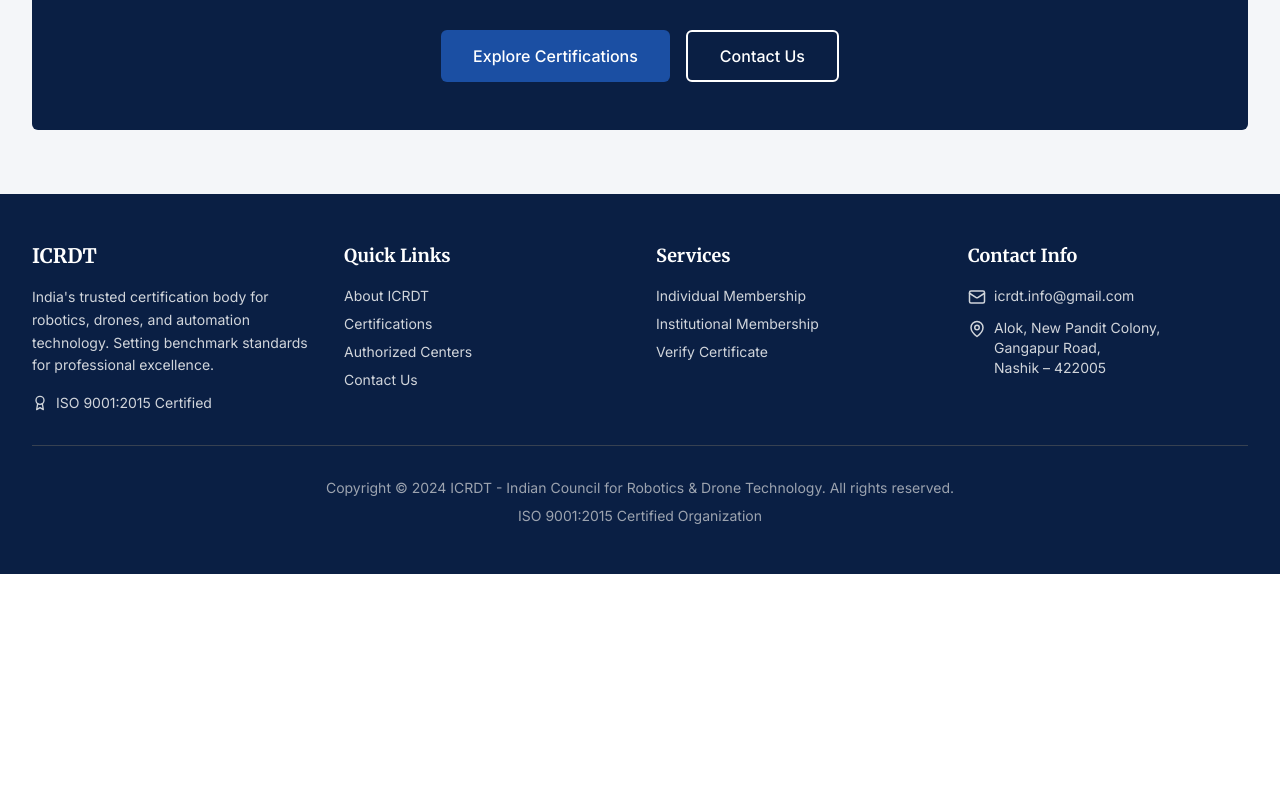
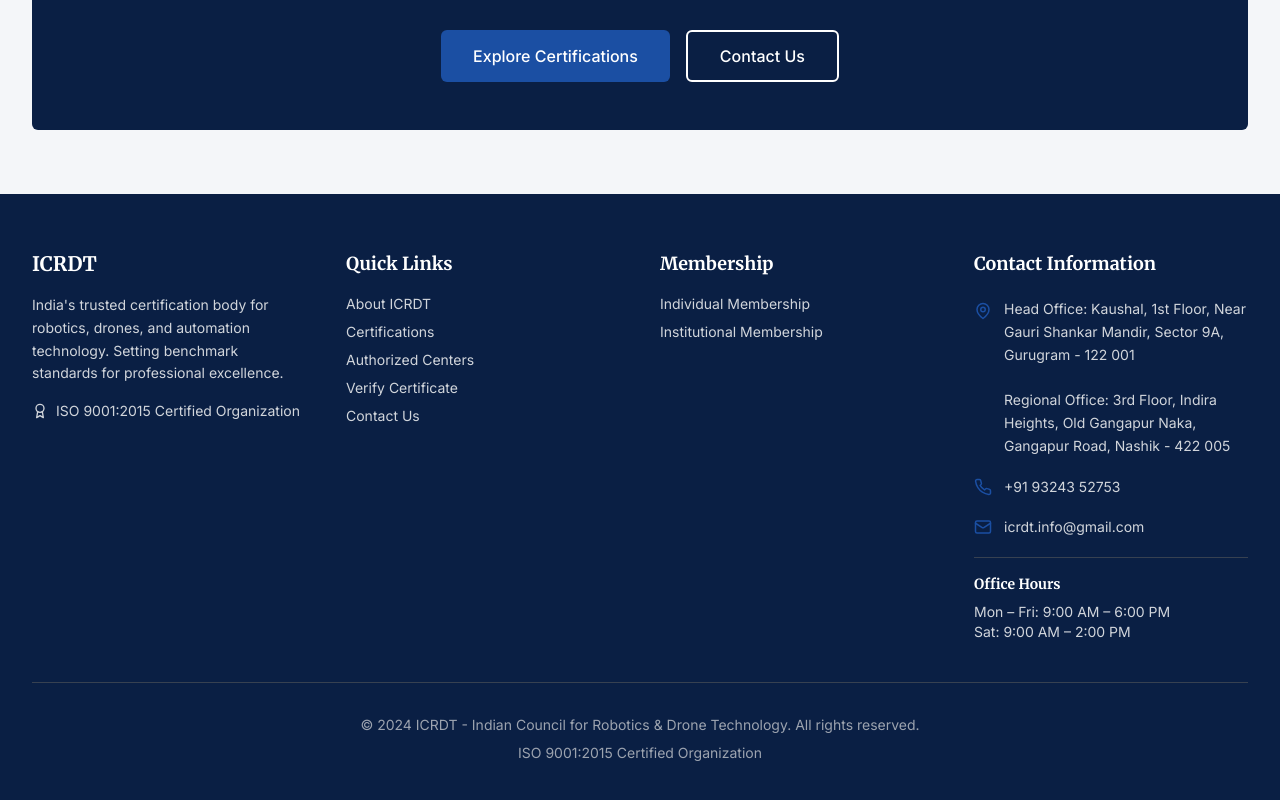
Before and after one commit to Braintech456/icrdt, a React (Vite) app: page / in a window 1280 px wide. Shown: the part 1582-2382 px from the top of the page. Before the commit the page ends 2156 px from the top, so only its background shows below. Built offline with nearby package versions, Linux system fonts and the light colour scheme.

Commit message:
Updated Footer.tsx

```diff
--- a/src/components/Footer.tsx
+++ b/src/components/Footer.tsx
@@ -1,4 +1,4 @@
-import { Mail, MapPin, Award } from 'lucide-react';
+import { Mail, MapPin, Award, Phone } from 'lucide-react';
 
 interface FooterProps {
   onNavigate: (page: string) => void;
@@ -12,21 +12,29 @@ export default function Footer({ onNavigate }: FooterProps) {
 
   return (
     <footer className="bg-navy-primary text-white">
-      <div className="max-w-7xl mx-auto px-4 sm:px-6 lg:px-8 py-12">
-        <div className="grid grid-cols-1 md:grid-cols-2 lg:grid-cols-4 gap-8">
+      <div className="max-w-7xl mx-auto px-4 sm:px-6 lg:px-8 py-14">
+        <div className="grid grid-cols-1 md:grid-cols-2 lg:grid-cols-4 gap-10">
+
+          {/* About */}
           <div>
             <h3 className="text-xl font-bold font-merriweather mb-4">ICRDT</h3>
             <p className="text-gray-300 text-sm mb-4 font-inter leading-relaxed">
-              India's trusted certification body for robotics, drones, and automation technology. Setting benchmark standards for professional excellence.
+              India's trusted certification body for robotics, drones, and automation technology.
+              Setting benchmark standards for professional excellence.
             </p>
+
             <div className="flex items-center gap-2 text-sm text-gray-300 font-inter">
               <Award size={16} />
-              <span>ISO 9001:2015 Certified</span>
+              <span>ISO 9001:2015 Certified Organization</span>
             </div>
           </div>
 
+          {/* Quick Links */}
           <div>
-            <h4 className="text-lg font-semibold font-merriweather mb-4">Quick Links</h4>
+            <h4 className="text-lg font-semibold font-merriweather mb-4">
+              Quick Links
+            </h4>
+
             <ul className="space-y-2 text-gray-300 font-inter text-sm">
               <li>
                 <button
@@ -36,6 +44,7 @@ export default function Footer({ onNavigate }: FooterProps) {
                   About ICRDT
                 </button>
               </li>
+
               <li>
                 <button
                   onClick={() => handleNavClick('certifications')}
@@ -44,14 +53,25 @@ export default function Footer({ onNavigate }: FooterProps) {
                   Certifications
                 </button>
               </li>
+
               <li>
                 <button
-                  onClick={() => handleNavClick('chapters')}
+                  onClick={() => handleNavClick('authorized-centers')}
                   className="hover:text-royal-blue transition-colors"
                 >
                   Authorized Centers
                 </button>
               </li>
+
+              <li>
+                <button
+                  onClick={() => handleNavClick('verify')}
+                  className="hover:text-royal-blue transition-colors"
+                >
+                  Verify Certificate
+                </button>
+              </li>
+
               <li>
                 <button
                   onClick={() => handleNavClick('contact')}
@@ -63,8 +83,12 @@ export default function Footer({ onNavigate }: FooterProps) {
             </ul>
           </div>
 
+          {/* Services */}
           <div>
-            <h4 className="text-lg font-semibold font-merriweather mb-4">Services</h4>
+            <h4 className="text-lg font-semibold font-merriweather mb-4">
+              Membership
+            </h4>
+
             <ul className="space-y-2 text-gray-300 font-inter text-sm">
               <li>
                 <button
@@ -74,6 +98,7 @@ export default function Footer({ onNavigate }: FooterProps) {
                   Individual Membership
                 </button>
               </li>
+
               <li>
                 <button
                   onClick={() => handleNavClick('membership')}
@@ -82,22 +107,43 @@ export default function Footer({ onNavigate }: FooterProps) {
                   Institutional Membership
                 </button>
               </li>
-              <li>
-                <button
-                  onClick={() => handleNavClick('home')}
-                  className="hover:text-royal-blue transition-colors"
-                >
-                  Verify Certificate
-                </button>
-              </li>
             </ul>
           </div>
 
+          {/* Contact Info */}
           <div>
-            <h4 className="text-lg font-semibold font-merriweather mb-4">Contact Info</h4>
-            <ul className="space-y-3 text-gray-300 text-sm font-inter">
-              <li className="flex items-start gap-2">
-                <Mail size={18} className="mt-0.5 flex-shrink-0" />
+            <h4 className="text-lg font-semibold font-merriweather mb-5">
+              Contact Information
+            </h4>
+
+            <ul className="space-y-5 text-gray-300 text-sm font-inter">
+
+              {/* Address */}
+              <li className="flex items-start gap-3">
+                <MapPin size={18} className="mt-1 flex-shrink-0 text-royal-blue" />
+                <div className="leading-relaxed">
+                  Head Office: Kaushal, 1st Floor, Near Gauri Shankar Mandir,
+                  Sector 9A, Gurugram - 122 001
+                  <br /><br />
+                  Regional Office: 3rd Floor, Indira Heights, Old Gangapur Naka,
+                  Gangapur Road, Nashik - 422 005
+                </div>
+              </li>
+
+              {/* Phone */}
+              <li className="flex items-center gap-3">
+                <Phone size={18} className="text-royal-blue flex-shrink-0" />
+                <a
+                  href="tel:+919324352753"
+                  className="hover:text-royal-blue transition-colors"
+                >
+                  +91 93243 52753
+                </a>
+              </li>
+
+              {/* Email */}
+              <li className="flex items-center gap-3">
+                <Mail size={18} className="text-royal-blue flex-shrink-0" />
                 <a
                   href="mailto:icrdt.info@gmail.com"
                   className="hover:text-royal-blue transition-colors"
@@ -105,21 +151,28 @@ export default function Footer({ onNavigate }: FooterProps) {
                   icrdt.info@gmail.com
                 </a>
               </li>
-              <li className="flex items-start gap-2">
-                <MapPin size={18} className="mt-0.5 flex-shrink-0" />
-                <span>
-                  Alok, New Pandit Colony,<br />
-                  Gangapur Road,<br />
-                  Nashik – 422005
-                </span>
+
+              {/* Office Hours */}
+              <li className="pt-4 border-t border-gray-700">
+                <h5 className="font-semibold text-white mb-2">Office Hours</h5>
+                <div className="text-gray-300">
+                  Mon – Fri: 9:00 AM – 6:00 PM<br />
+                  Sat: 9:00 AM – 2:00 PM
+                </div>
               </li>
+
             </ul>
           </div>
         </div>
 
-        <div className="border-t border-gray-700 mt-8 pt-8 text-center text-gray-400 text-sm font-inter">
-          <p>Copyright © 2024 ICRDT - Indian Council for Robotics & Drone Technology. All rights reserved.</p>
-          <p className="mt-2">ISO 9001:2015 Certified Organization</p>
+        {/* Bottom */}
+        <div className="border-t border-gray-700 mt-10 pt-8 text-center text-gray-400 text-sm font-inter">
+          <p>
+            © 2024 ICRDT - Indian Council for Robotics & Drone Technology. All rights reserved.
+          </p>
+          <p className="mt-2">
+            ISO 9001:2015 Certified Organization
+          </p>
         </div>
       </div>
     </footer>
```
